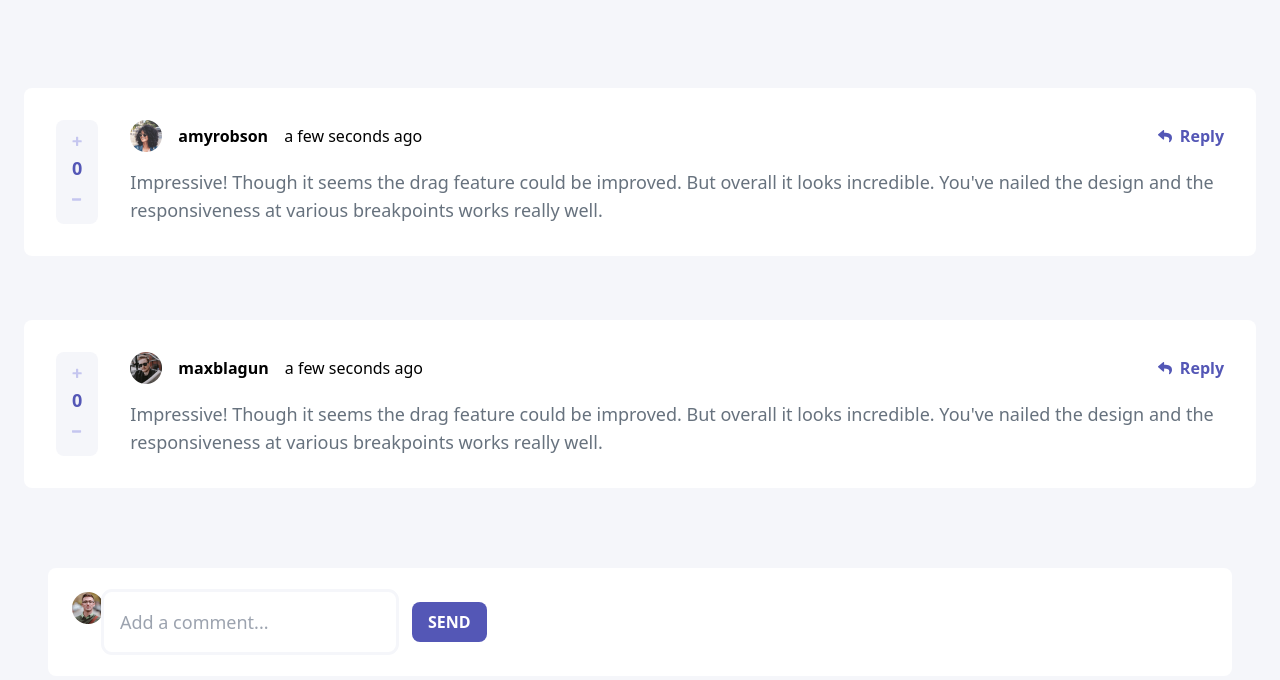
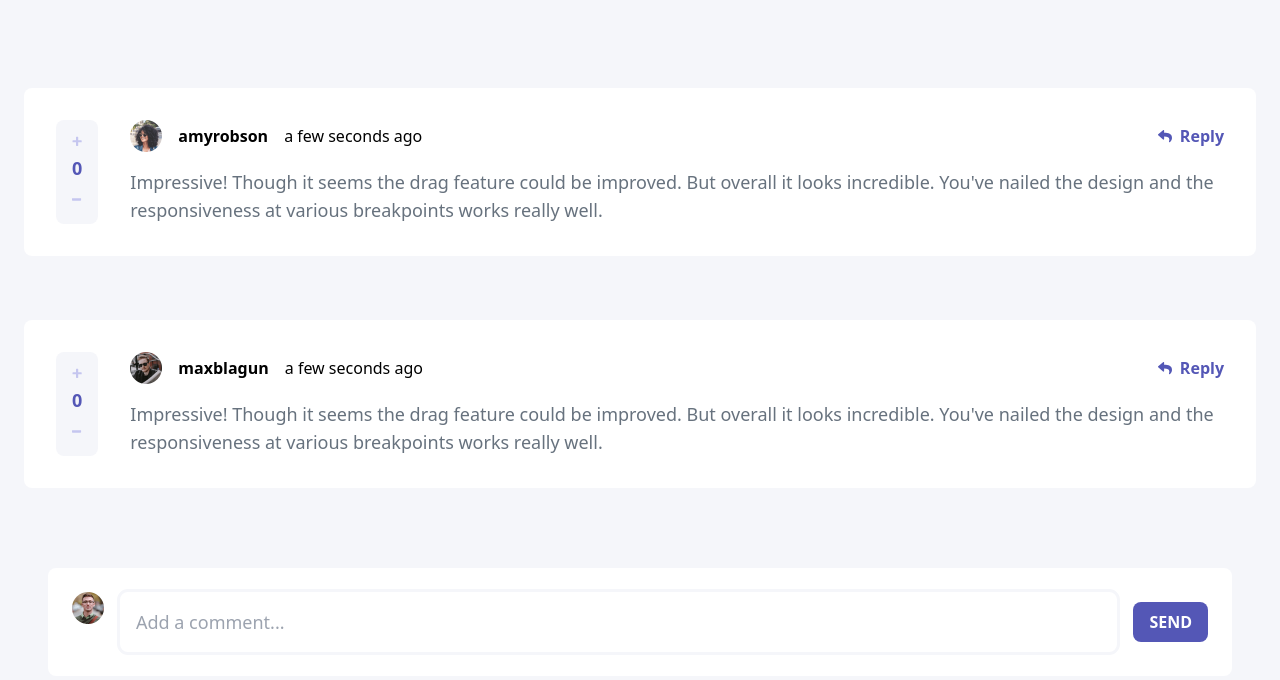
Before and after one commit to lavollmer/interactive-comments-app, a React (Vite) app: page / in a window 1280 px wide. Shown: the top 680 px of the page. Built offline with nearby package versions, Linux system fonts and the light colour scheme.

Commit message:
finished styling the user input box successfully

```diff
--- a/src/components/UserComment.jsx
+++ b/src/components/UserComment.jsx
@@ -11,11 +11,11 @@ const UserComment = ({ onAddComment }) => {
   }
 
   return (
-    <div className="flex flex-row bg-white rounded-lg w-full font-rubik p-6">
-      <div>
+    <div className="flex flex-row bg-white rounded-lg w-full font-rubik p-6 space-x-4">
+      <div className="flex-shrink-0">
         <img src={Avatar} alt="User Avatar" className="h-8 w-8" />
       </div>
-      <div>
+      <div className="flex-grow">
         <form
           onSubmit={handleSubmit}
           className="flex flex-row items-center space-x-4 w-full"
```
